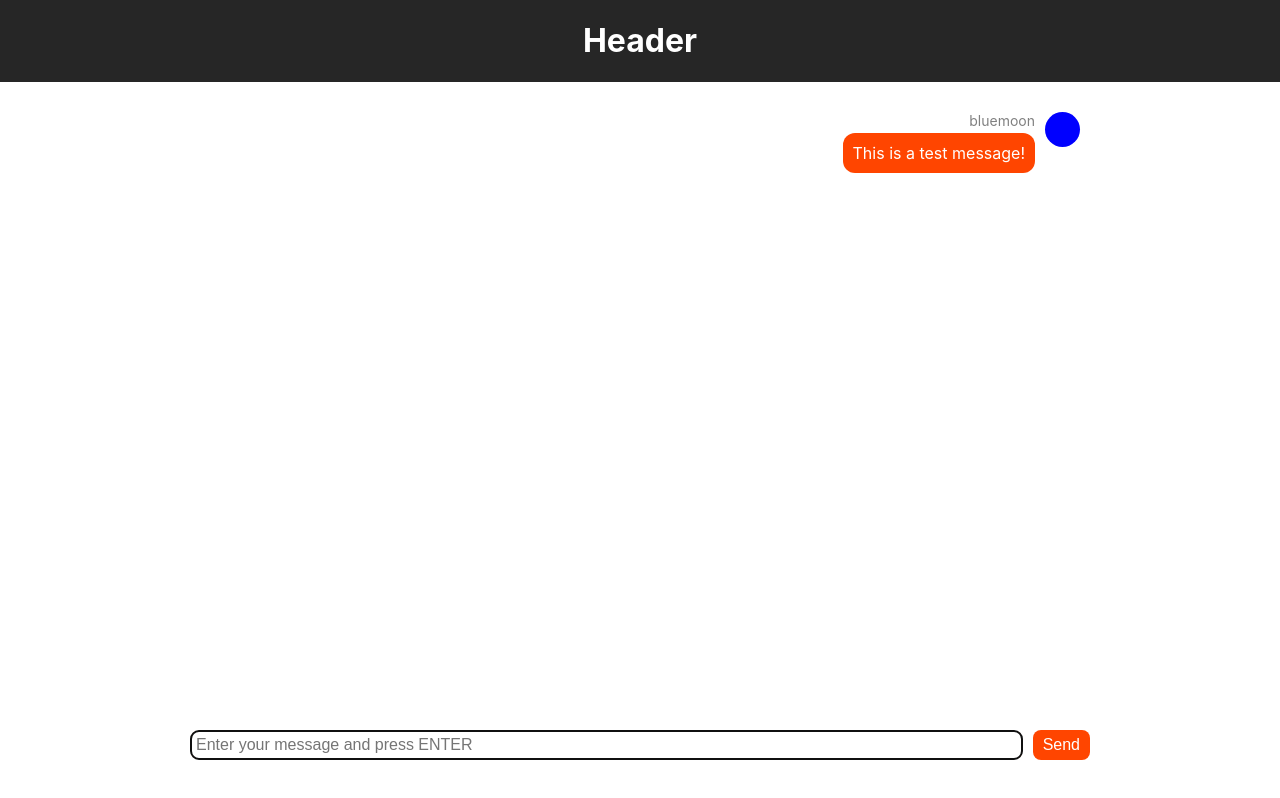
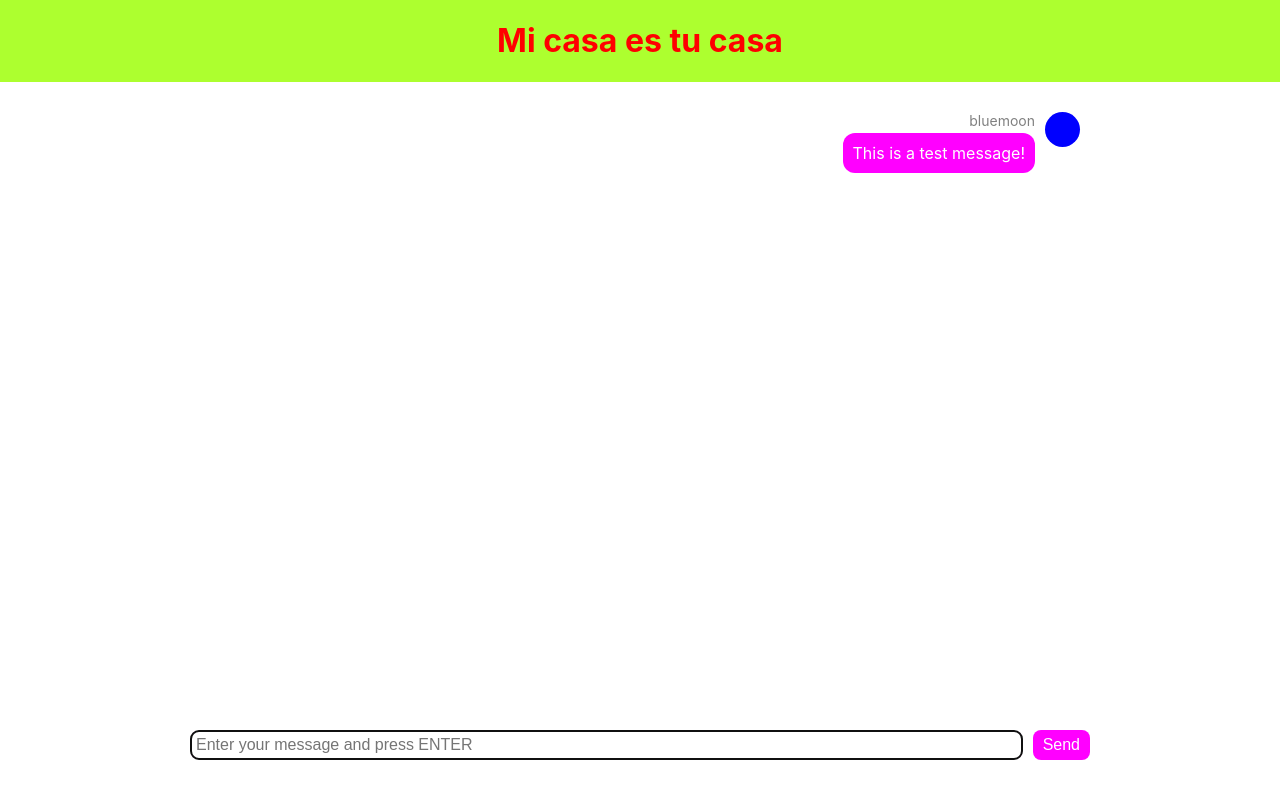
Before and after one commit to IvanOsijek/moj-zadatak, a React (Create React App) app: page / in a window 1280 px wide. Built offline with nearby package versions, Linux system fonts and the light colour scheme.

Commit message:
dobar dan

```diff
--- a/src/App.css
+++ b/src/App.css
@@ -6,11 +6,11 @@
 }
 
 .App-header {
-  background-color: #262626;
+  background-color: greenyellow;
   overflow: visible;
   width: 100%;
   text-align: center;
-  color: white;
+  color: red;
 }
 
 .Messages-list {
@@ -69,7 +69,7 @@
 }
 
 .currentMember > .Message-content .text {
-  background-color: orangered;
+  background-color: magenta;
 }
 
 form {
@@ -84,14 +84,14 @@ input {
   padding: 5px;
   font-size: 16px;
   border-radius: 8px;
-  border: 1px solid orangered;
+  border: 1px solid magenta;
   flex-grow: 1;
 }
 
 button {
   padding: 5px 10px;
   font-size: 16px;
-  background-color: orangered;
+  background-color: magenta;
   color: white;
   border: none;
   border-radius: 8px;
--- a/src/App.js
+++ b/src/App.js
@@ -45,7 +45,7 @@ class App extends React.Component {
     return (
       <div className="App">
         <div className="App-header">
-          <h1>Header</h1>
+          <h1>Mi casa es tu casa</h1>
         </div>
         <Messages
           messages={this.state.messages}
```
